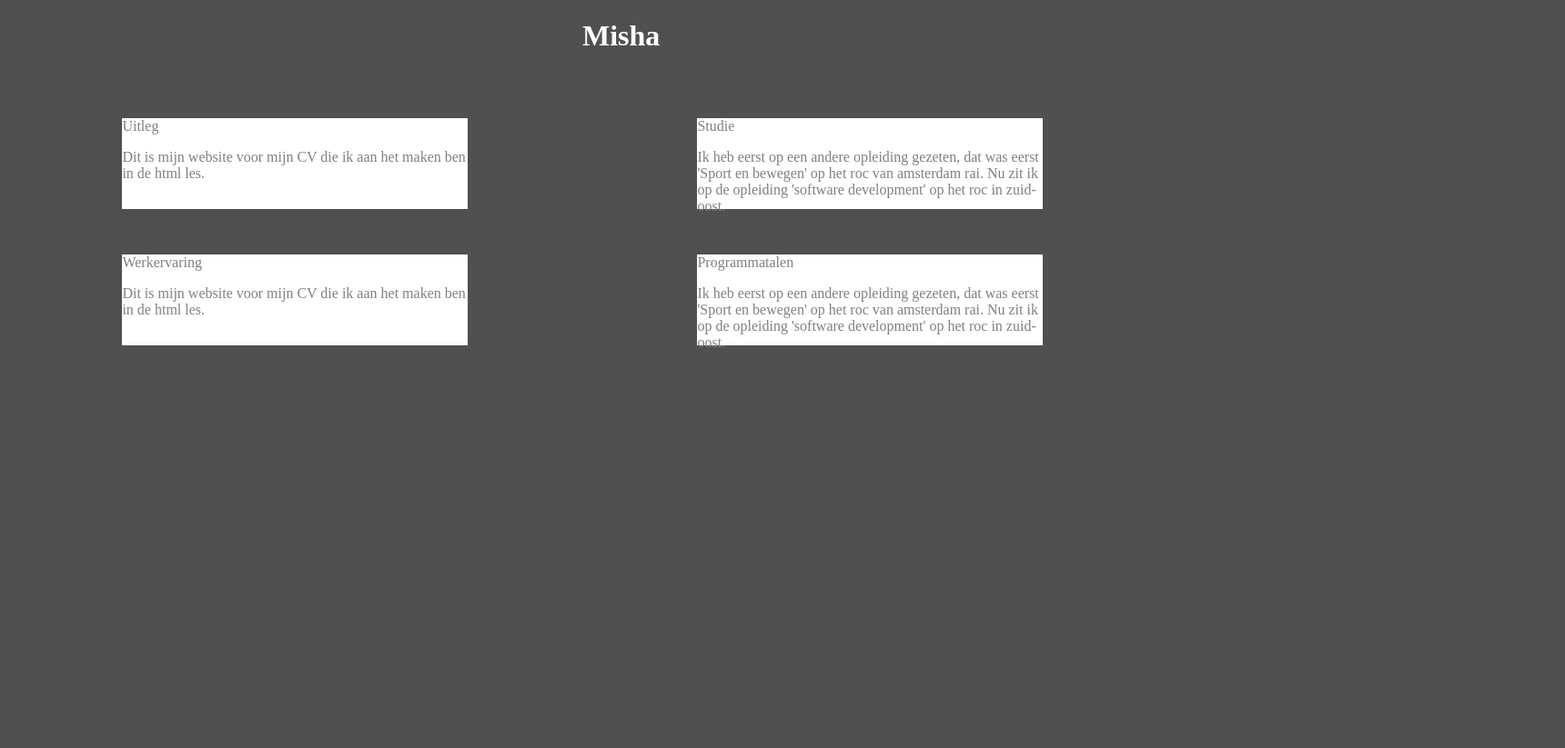
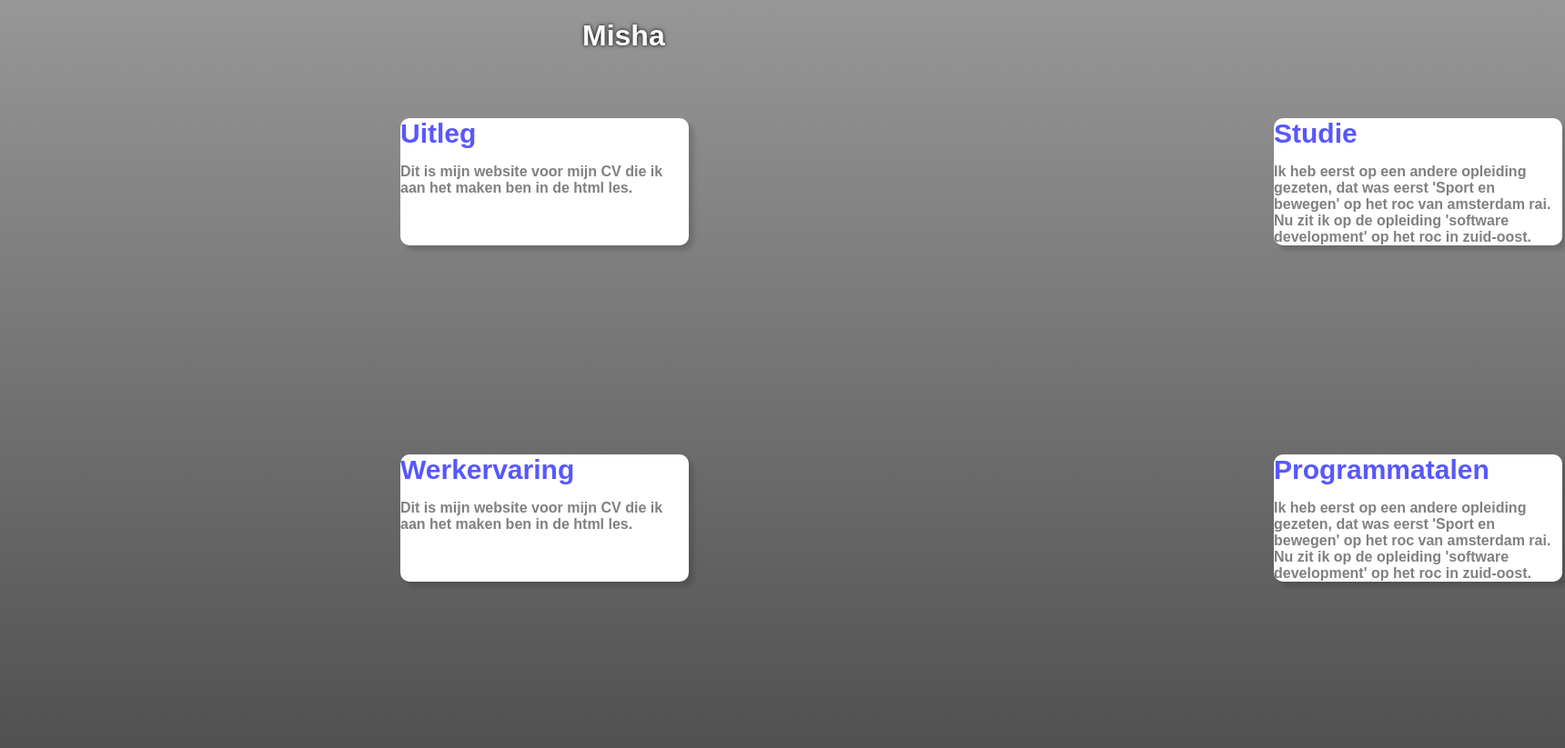
Before and after one commit to Misha2149796/html-les, a plain HTML site: page index.html in a window 1280 px wide. Shown: the whole page at 91% size, 1720 px wide, since content can reach past the window. Before the commit the page ends 800 px from the top, so only its background shows below. Drawn offline with Linux system fonts and the light colour scheme.

Commit message:
Update style.css

```diff
--- a/style.css
+++ b/style.css
@@ -1,31 +1,51 @@
+
+/* backgroundcolor en title kleur  */
 body {
-    background-color: rgb(80, 80, 80);
+    background-image: linear-gradient(rgb(151, 151, 151), rgb(80, 80, 80));
     color: white;
 }
 
-h1 {
-    position: relative;
-    padding-left: 50%;
-}
-
-.cv {
-    padding-top: 50px;
+.titles {
     display: flex;
-    justify-content: center;
-    flex-direction: space-between;
     justify-content: space-around;
 }
 
+/* alle teksten in de vakjes stylen */
+.text {
+    font-size: 30px;
+    color: rgb(87, 87, 255);
+}
+
+/* naam als title stylen  */
+h1 {
+    display: grid;
+    position: relative;
+    padding-left: 50%;
+    font-family: sans-serif;
+    font-weight: bold;
+    text-shadow: black 0px 0 4px;;
+}
+
+/* met grid en flexbox mooi gemaakt in vakjes  */
+.cv {
+    padding-top: 50px;
+    margin-left: 27rem;
+    width: 80rem;
+    height: 20rem;
+    display: grid;
+    grid-template-columns: 60rem 60rem ;
+    justify-content: space-around;
+    flex-direction: row;
+}
+
+/* style de vakjes mooier  */
 .info {
     background-color: white;
     color: grey;
-    width: 30%;
-    height: 100px;
+    width: 33%;
+    height: 140px;
+    border-radius: 10px;
+    font-family: sans-serif;
+    font-weight: bold;
+    box-shadow: 5px 5px 5px 0px rgba(26, 26, 26, 0.2);
 }
-
-.info2 {
-    background-color: white;
-    color: grey;
-    width: 30%;
-    height: 100px;
-}
```
